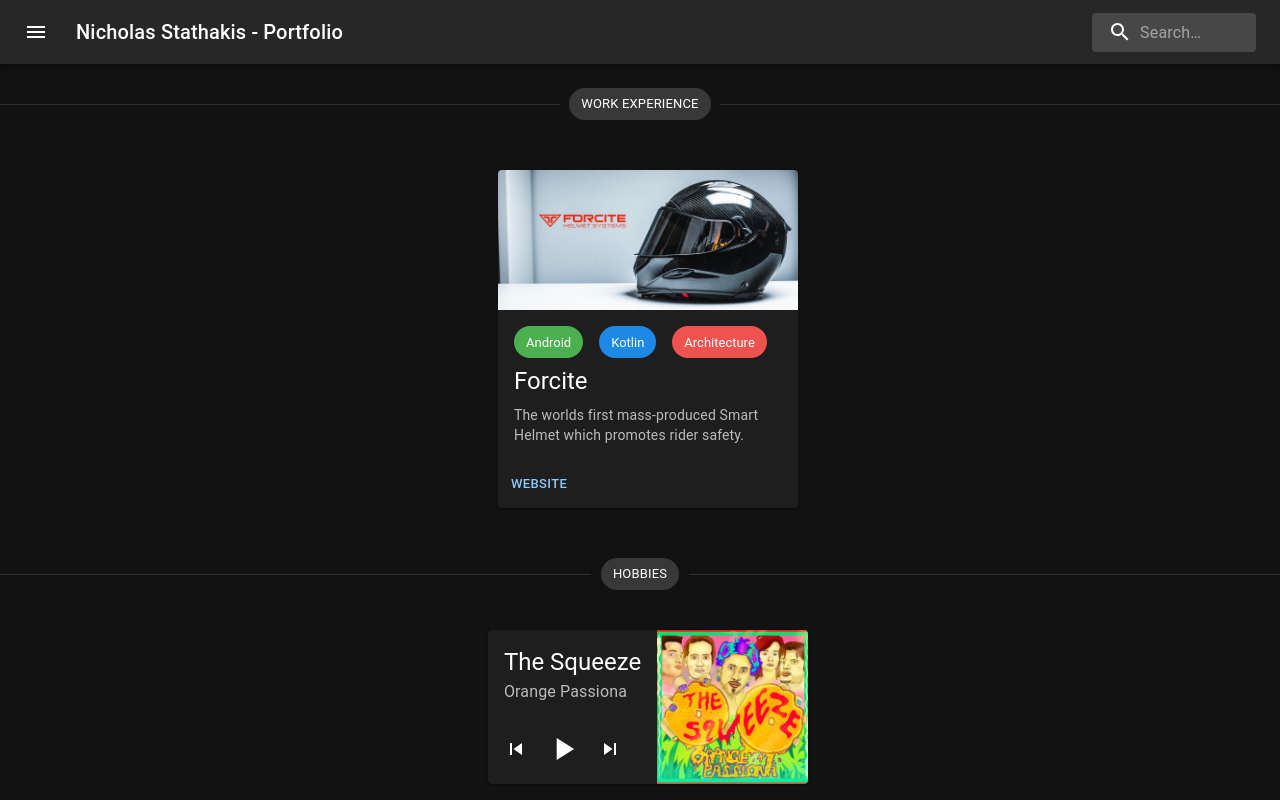
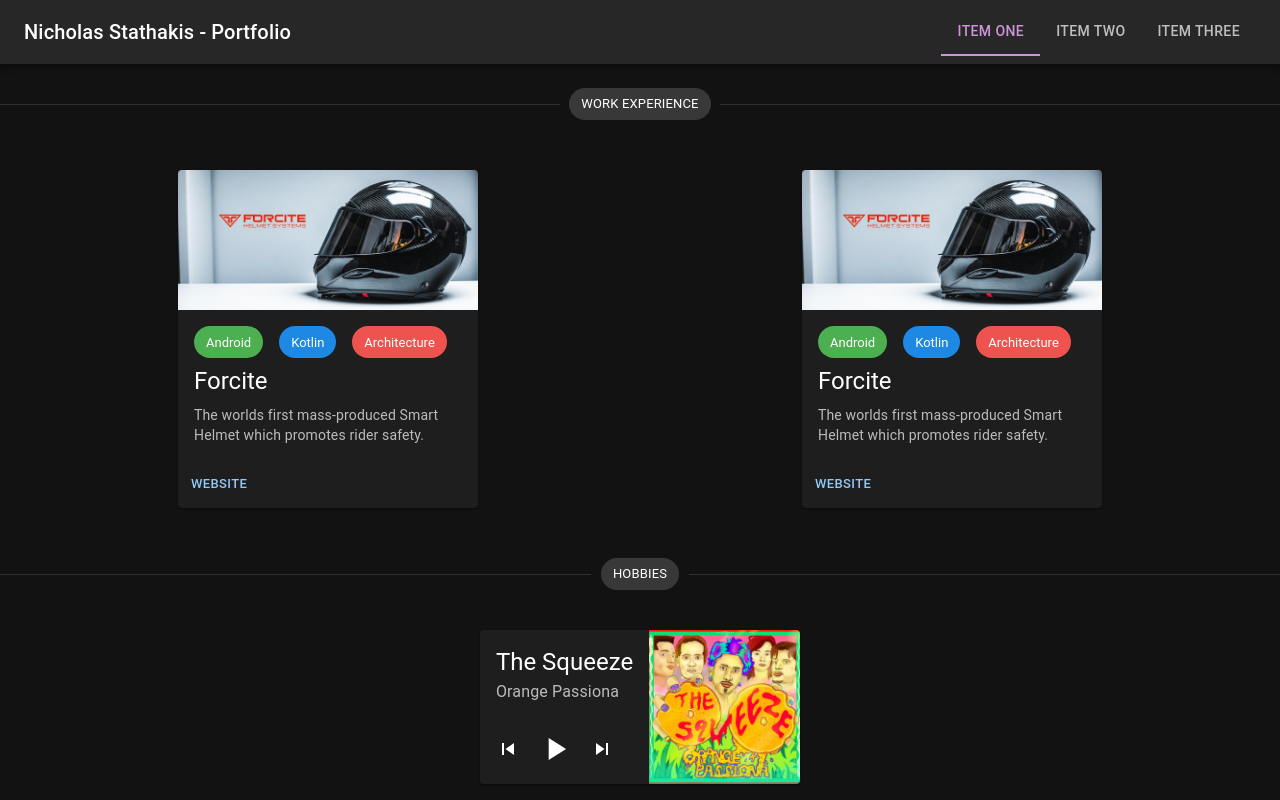
Before and after one commit to nicholasstathakis/react-portfolio, a React (Create React App) app: page / in a window 1280 px wide. Built offline with nearby package versions, Linux system fonts and the light colour scheme.

Commit message:
used sx properties to make dynamic nav better

```diff
--- a/src/App.css
+++ b/src/App.css
@@ -8,7 +8,7 @@
 
 .list-item {
     list-style: none;
-    width: 100%;
+    width: auto;
     display: flex;
     flex-direction: row;
     justify-content: space-evenly;
--- a/src/App.js
+++ b/src/App.js
@@ -44,6 +44,14 @@
             moreInfoLink={"https://www.forcitehelmets.com"}
             skills={[Skills.Android, Skills.Kotlin, Skills.Architecture]} />
 
+          <PictureCard
+            title={"Forcite"}
+            blurb={"The worlds first mass-produced Smart Helmet which promotes rider safety."}
+            image={forcite}
+            fullDescription={"I am some full description. I should be humungous."}
+            moreInfoLink={"https://www.forcitehelmets.com"}
+            skills={[Skills.Android, Skills.Kotlin, Skills.Architecture]} />
+
         </Box>
 
 
--- /dev/null
+++ b/src/components/ColourTabs.jsx
@@ -0,0 +1,30 @@
+import * as React from 'react';
+import Tabs from '@mui/material/Tabs';
+import Tab from '@mui/material/Tab';
+import Box from '@mui/material/Box';
+
+export default function ColourTabs() {
+  const [value, setValue] = React.useState('one');
+
+  const handleChange = (event, newValue) => {
+    setValue(newValue);
+  };
+
+  return (
+    <Box
+        sx={{ width: '100%', display: { xs: 'flex', sm: 'block' }}}
+        style={{justifyContent:'center', alignItems:'center'}}
+        >
+      <Tabs
+        value={value}
+        onChange={handleChange}
+        textColor="secondary"
+        indicatorColor="secondary"
+      >
+        <Tab value="one" label="Item One" />
+        <Tab value="two" label="Item Two" />
+        <Tab value="three" label="Item Three" />
+      </Tabs>
+    </Box>
+  );
+}
--- a/src/components/Navbar.jsx
+++ b/src/components/Navbar.jsx
@@ -1,64 +1,11 @@
-import { alpha, AppBar, Box, IconButton, styled, Toolbar, Typography } from "@mui/material";
-import InputBase from '@mui/material/InputBase';
-import MenuIcon from '@mui/icons-material/Menu';
-import SearchIcon from '@mui/icons-material/Search';
-
-const SearchIconWrapper = styled('div')(({ theme }) => ({
-    padding: theme.spacing(0, 2),
-    height: '100%',
-    position: 'absolute',
-    pointerEvents: 'none',
-    display: 'flex',
-    alignItems: 'center',
-    justifyContent: 'center',
-}));
-
-const StyledInputBase = styled(InputBase)(({ theme }) => ({
-    color: 'inherit',
-    '& .MuiInputBase-input': {
-        padding: theme.spacing(1, 1, 1, 0),
-        // vertical padding + font size from searchIcon
-        paddingLeft: `calc(1em + ${theme.spacing(4)})`,
-        transition: theme.transitions.create('width'),
-        width: '100%',
-        [theme.breakpoints.up('sm')]: {
-            width: '12ch',
-            '&:focus': {
-                width: '20ch',
-            },
-        },
-    },
-}));
-
-const Search = styled('div')(({ theme }) => ({
-    position: 'relative',
-    borderRadius: theme.shape.borderRadius,
-    backgroundColor: alpha(theme.palette.common.white, 0.15),
-    '&:hover': {
-      backgroundColor: alpha(theme.palette.common.white, 0.25),
-    },
-    marginLeft: 0,
-    width: '100%',
-    [theme.breakpoints.up('sm')]: {
-      marginLeft: theme.spacing(1),
-      width: 'auto',
-    },
-  }));
+import { AppBar, Box, Toolbar, Typography } from "@mui/material";
+import ColourTabs from "./ColourTabs";
 
 export default function Navbar() {
     return (
         <Box sx={{ flexGrow: 1 }}>
             <AppBar position="static">
                 <Toolbar>
-                    <IconButton
-                        size="large"
-                        edge="start"
-                        color="inherit"
-                        aria-label="open drawer"
-                        sx={{ mr: 2 }}
-                    >
-                        <MenuIcon />
-                    </IconButton>
                     <Typography
                         variant="h6"
                         noWrap
@@ -67,15 +14,11 @@
                     >
                         Nicholas Stathakis - Portfolio
                     </Typography>
-                    <Search>
-                        <SearchIconWrapper>
-                            <SearchIcon />
-                        </SearchIconWrapper>
-                        <StyledInputBase
-                            placeholder="Search…"
-                            inputProps={{ 'aria-label': 'search' }}
-                        />
-                    </Search>
+                    <Box sx={{width: { xs: '100vw', sm: 'auto' }}}>
+                        <ColourTabs />
+
+                    </Box>
+
                 </Toolbar>
             </AppBar>
         </Box>
```
